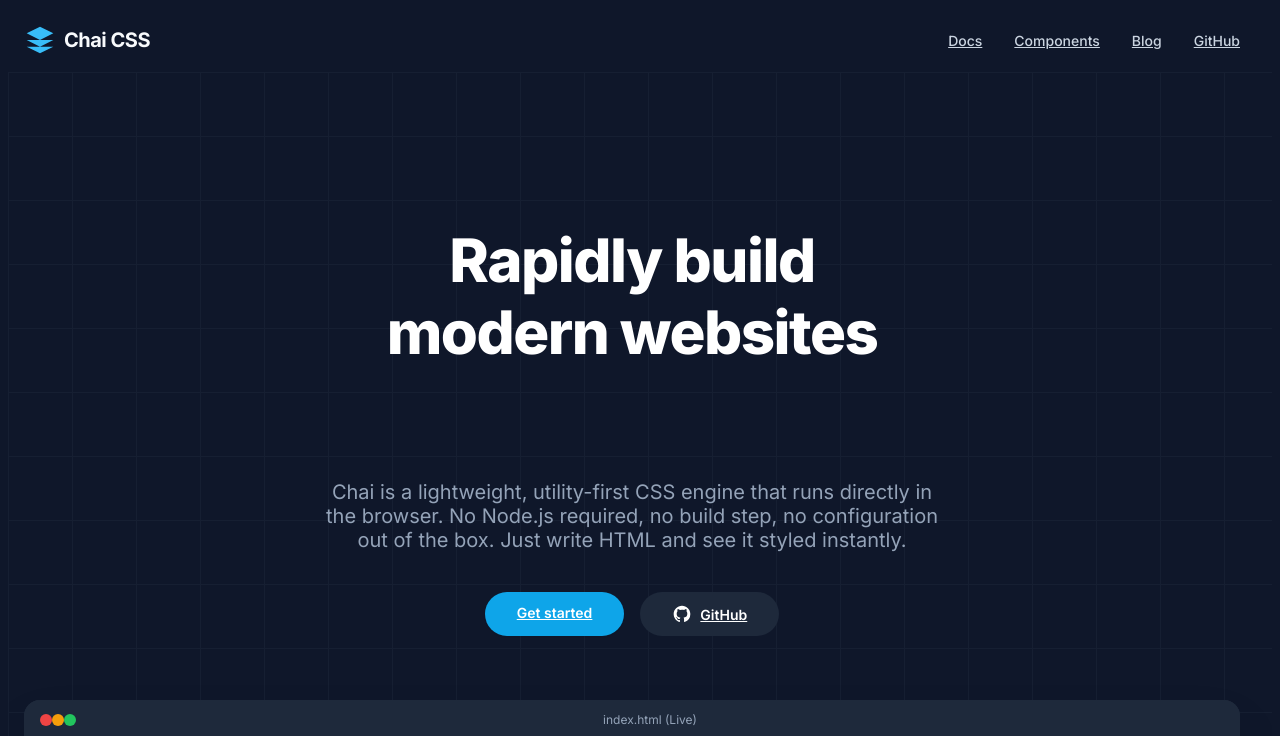
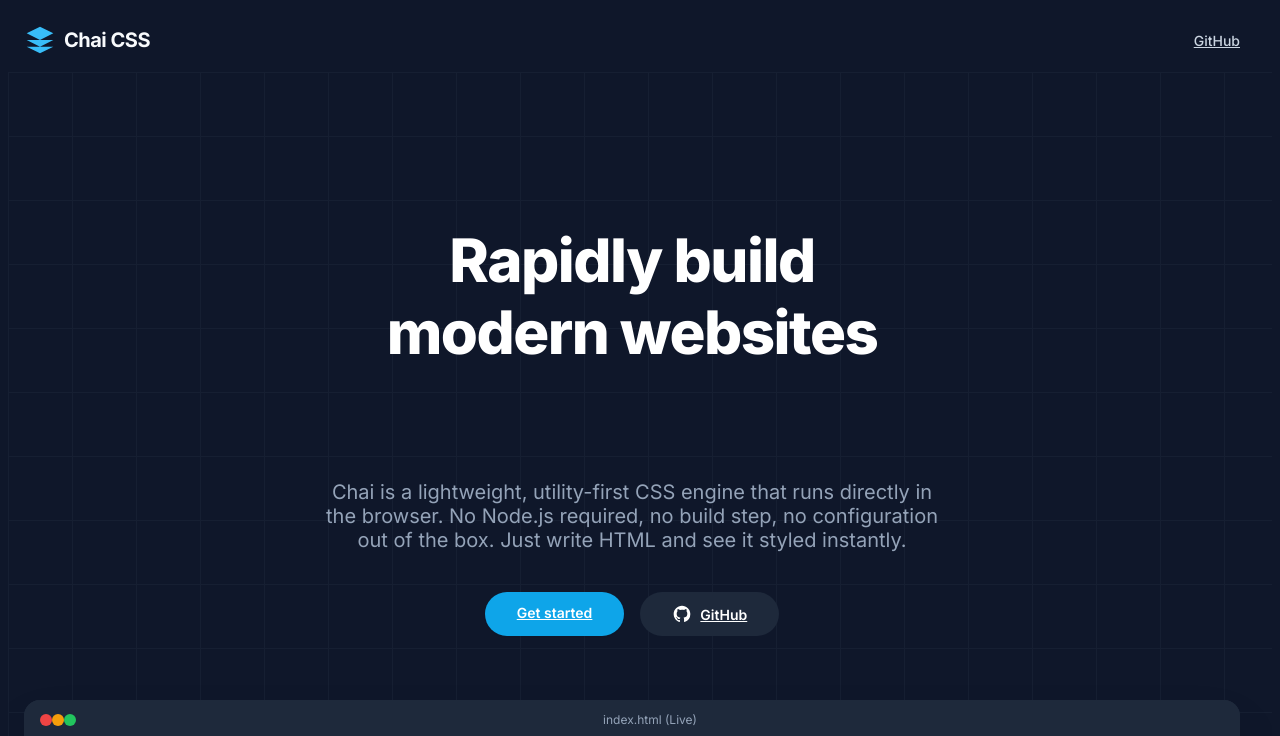
Before and after one commit to satyasootar/headstorm, a website with bundled scripts: page demo/tailwind-style/index.html in a window 1280 px wide. Shown: the top 736 px of the page. Built offline with nearby package versions, Linux system fonts and the light colour scheme.

Commit message:
feat: create demonstration landing page with live code editor and Chai CSS integration

```diff
--- a/demo/tailwind-style/index.html
+++ b/demo/tailwind-style/index.html
@@ -131,9 +131,6 @@
         </div>
         <div class="chai-hidden chai-md:block">
           <div class="chai-flex chai-items-baseline chai-gap-8">
-            <a href="#" class="chai-text-slate-300 chai-hover:text-white chai-font-medium chai-text-sm chai-transition-colors">Docs</a>
-            <a href="#" class="chai-text-slate-300 chai-hover:text-white chai-font-medium chai-text-sm chai-transition-colors">Components</a>
-            <a href="#" class="chai-text-slate-300 chai-hover:text-white chai-font-medium chai-text-sm chai-transition-colors">Blog</a>
             <a href="#" class="chai-text-slate-300 chai-hover:text-white chai-font-medium chai-text-sm chai-transition-colors">GitHub</a>
           </div>
         </div>
```
